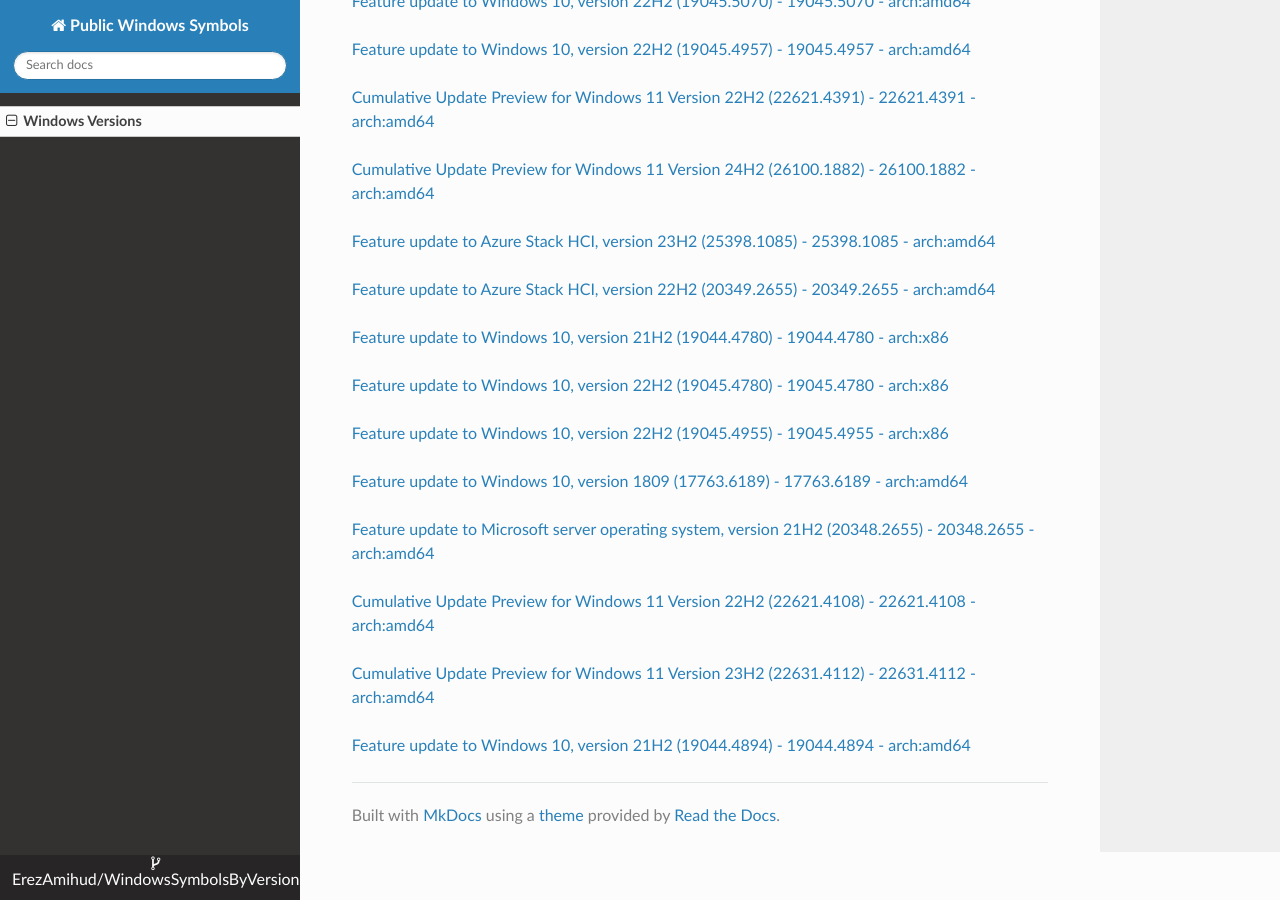
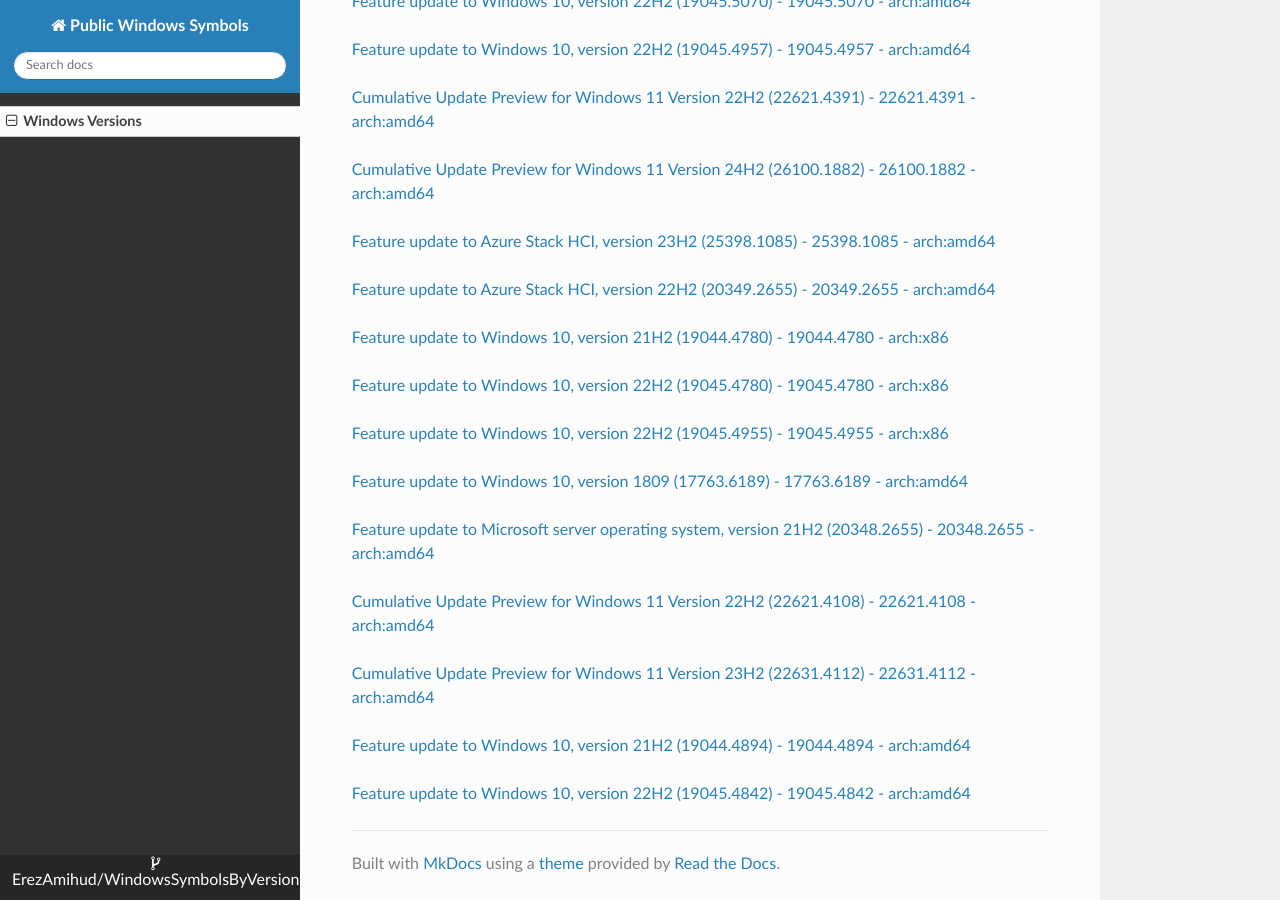
Before and after one commit to ErezAmihud/WindowsSymbolsByVersion, an MkDocs documentation site: the page built from docs/index.md, in a window 1280 px wide and 900 px high, scrolled down 7541 px. Built offline with MkDocs 1.6.1, drawn with Linux system fonts in a browser that asks for light colours; nearby versions of some CDN libraries.

Commit message:
Automated commit, add manifest for fcc8f5c5-5c96-4077-9783-9e7e8f9d8e14

```diff
--- a/docs/index.md
+++ b/docs/index.md
@@ -385,3 +385,6 @@
 
 
 [Feature update to Windows 10, version 21H2 (19044.4894) - 19044.4894 - arch:amd64](https://github.com/ErezAmihud/WindowsSymbolsByVersion/blob/main/manifests/c598cdd6-8d6a-4fa1-8161-8e96e362b127.manifest)
+
+
+[Feature update to Windows 10, version 22H2 (19045.4842) - 19045.4842 - arch:amd64](https://github.com/ErezAmihud/WindowsSymbolsByVersion/blob/main/manifests/fcc8f5c5-5c96-4077-9783-9e7e8f9d8e14.manifest)
```
Also changed, not shown: process_builds.json (+1 -1 lines), 1 other file.
